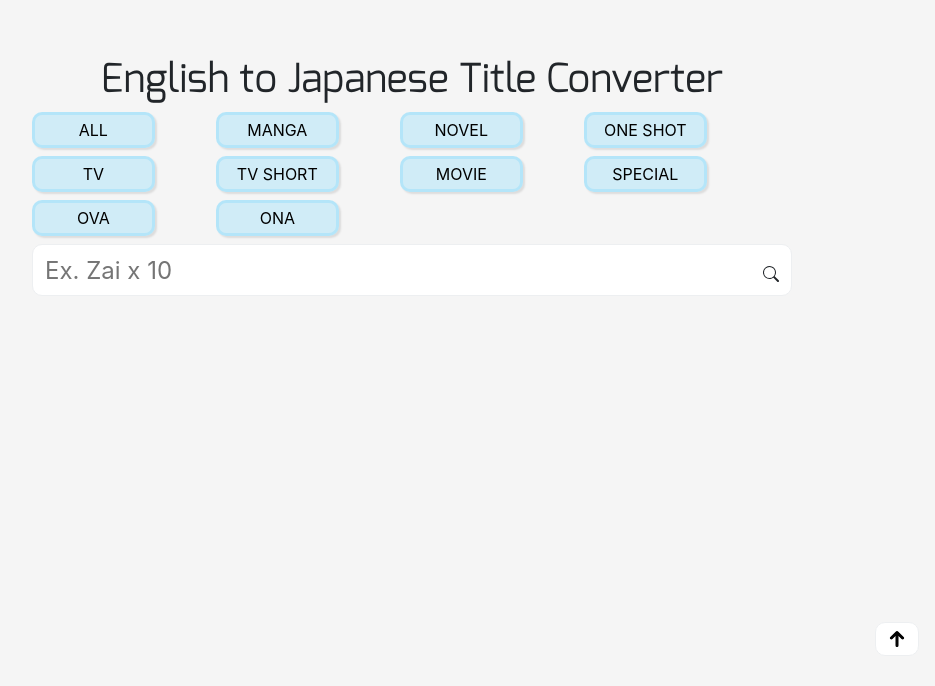
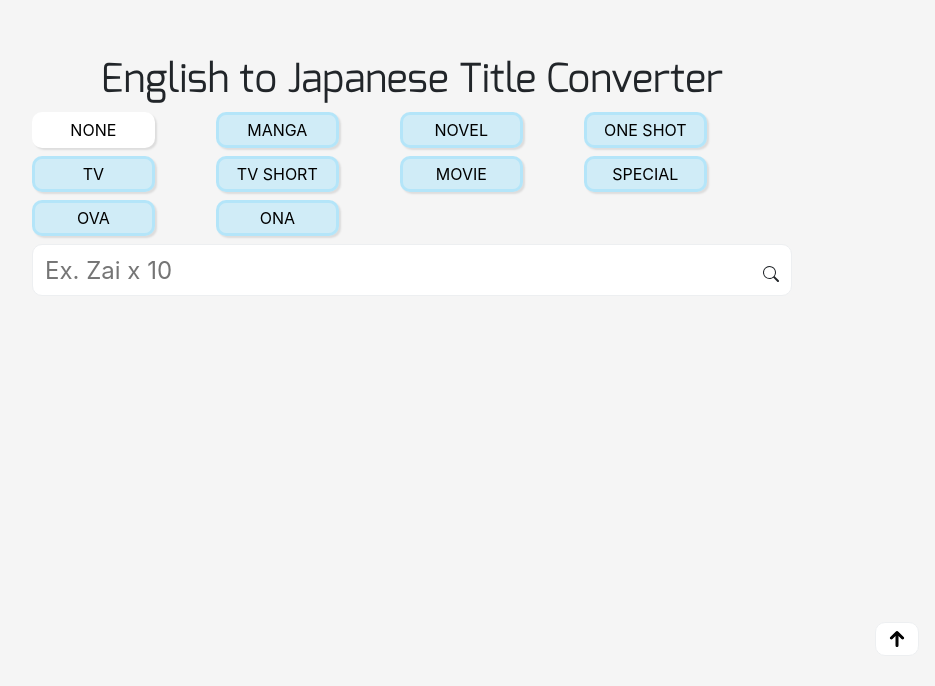
Before and after one commit to SoniaVivi/en-jp-title-finder, a Next.js app: page / in a window 1280 px wide. Shown: the part 104-790 px from the top of the page, without its empty margins (228-1163 px from the left). Built offline with nearby package versions, Linux system fonts and the light colour scheme.

Commit message:
FilterForm, SearchBar: rework all button

```diff
--- a/components/filterForm/FilterForm.js
+++ b/components/filterForm/FilterForm.js
@@ -5,22 +5,38 @@ const FilterForm = (props) => {
   const [selectedOptions, setSelectedOptions] = useState(
     props.defaultValue ?? props.options
   );
+  const buttonClassName = `col-12 col-sm-4 col-md-5 col-lg-3 col-xl-2 main-button text-center ${styles.option}`;
+  const whiteSpaceClassName = "d-sm-block col-sm-2 col-md-1 col-lg-1";
 
   return (
     <div className="row col-8">
+      <button
+        className={buttonClassName}
+        onClick={() => {
+          let temp =
+            selectedOptions.length == props.options.length
+              ? props.deselectAll()
+              : props.selectAll();
+          props.setValue(temp);
+          setSelectedOptions(temp);
+        }}
+      >
+        {selectedOptions.length == props.options.length ? "NONE" : "ALL"}
+      </button>
+      <div className={whiteSpaceClassName}></div>
       {props.options.map((option) => (
         <>
           <button
-            className={`col-12 col-sm-4 col-md-5 col-lg-3 col-xl-2 main-button text-center ${
-              styles.option
-            } ${selectedOptions.indexOf(option) != -1 ? styles.selected : ""}`}
+            className={`${buttonClassName} ${
+              selectedOptions.indexOf(option) != -1 ? styles.selected : ""
+            }`}
             key={option}
             onClick={() => {
               let temp = null;
               if (selectedOptions.indexOf(option) != -1) {
-                temp = props.onDeselect(option, selectedOptions, props.options);
+                temp = props.onDeselect(option, selectedOptions);
               } else {
-                temp = props.onSelect(option, selectedOptions, props.options);
+                temp = props.onSelect(option, selectedOptions);
               }
               props.setValue(temp);
               setSelectedOptions(temp);
@@ -28,7 +44,7 @@ const FilterForm = (props) => {
           >
             {props.displayFunc(option)}
           </button>
-          <div className="d-sm-block col-sm-2 col-md-1 col-lg-1"></div>
+          <div className={whiteSpaceClassName}></div>
         </>
       ))}
     </div>
--- a/components/searchBar/SearchBar.js
+++ b/components/searchBar/SearchBar.js
@@ -5,7 +5,6 @@ import FilterForm from "../filterForm/FilterForm";
 import useRandom from "../hooks/useRandom";
 
 const formatTypes = [
-  "ALL",
   "MANGA",
   "NOVEL",
   "ONE_SHOT",
@@ -33,10 +32,9 @@ const SearchBar = () => {
   const onSearch = () => {
     setSearchText(searchFieldRef.current.value);
     setSearchOptions(
-      (!searchOptionsRef.current || searchOptionsRef.current.length == 0
+      !searchOptionsRef.current || searchOptionsRef.current.length == 0
         ? formatTypes
-        : searchOptionsRef
-      ).filter((val) => val != "ALL")
+        : searchOptionsRef.current
     );
   };
 
@@ -45,20 +43,12 @@ const SearchBar = () => {
       <div className="col-2"></div>
       <FilterForm
         options={formatTypes}
-        onSelect={(selected, currentSelected, options) => {
-          if (selected != "ALL") {
-            return [...currentSelected, selected];
-          } else {
-            return [...options];
-          }
-        }}
-        onDeselect={(selected, currentSelected, options) => {
-          if (selected != "ALL") {
-            return currentSelected.filter((x) => x != selected && x != "ALL");
-          } else {
-            return [];
-          }
-        }}
+        onSelect={(selected, currentSelected) => [...currentSelected, selected]}
+        onDeselect={(selected, currentSelected) =>
+          currentSelected.filter((x) => x != selected && x != "ALL")
+        }
+        selectAll={() => [...formatTypes]}
+        deselectAll={() => []}
         setValue={(value) => (searchOptionsRef.current = value)}
         displayFunc={(text) => text.split("_").join(" ")}
       />
```
